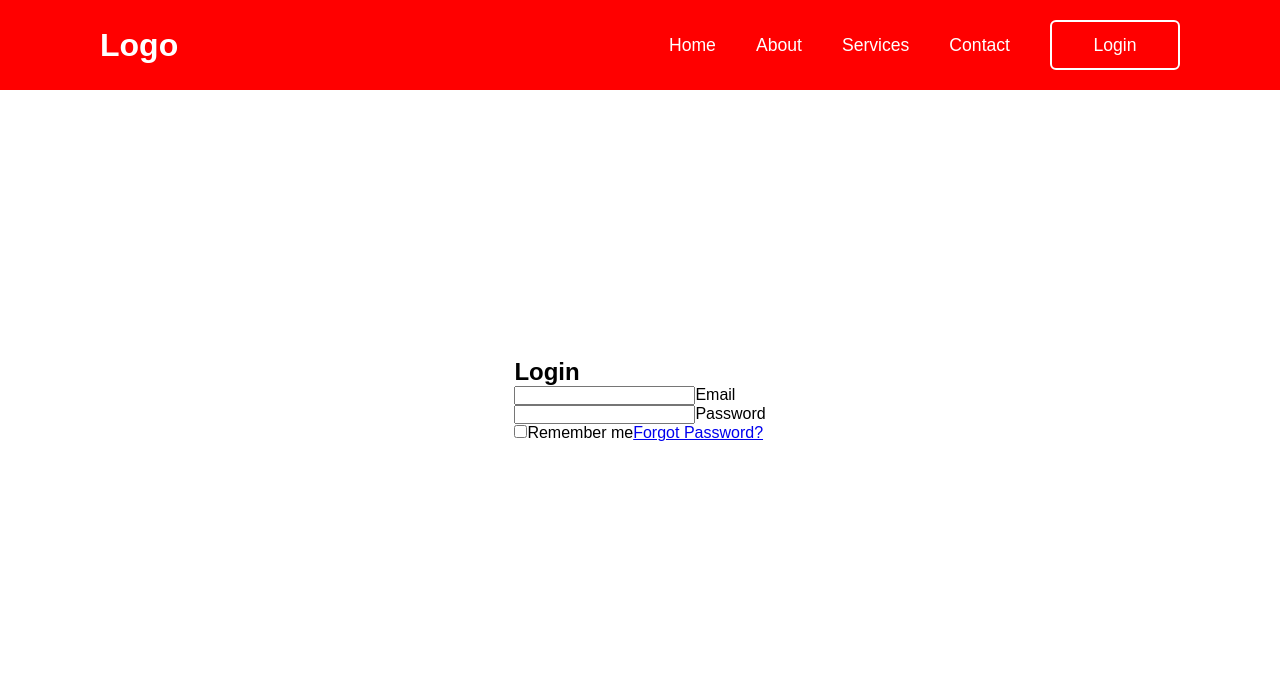
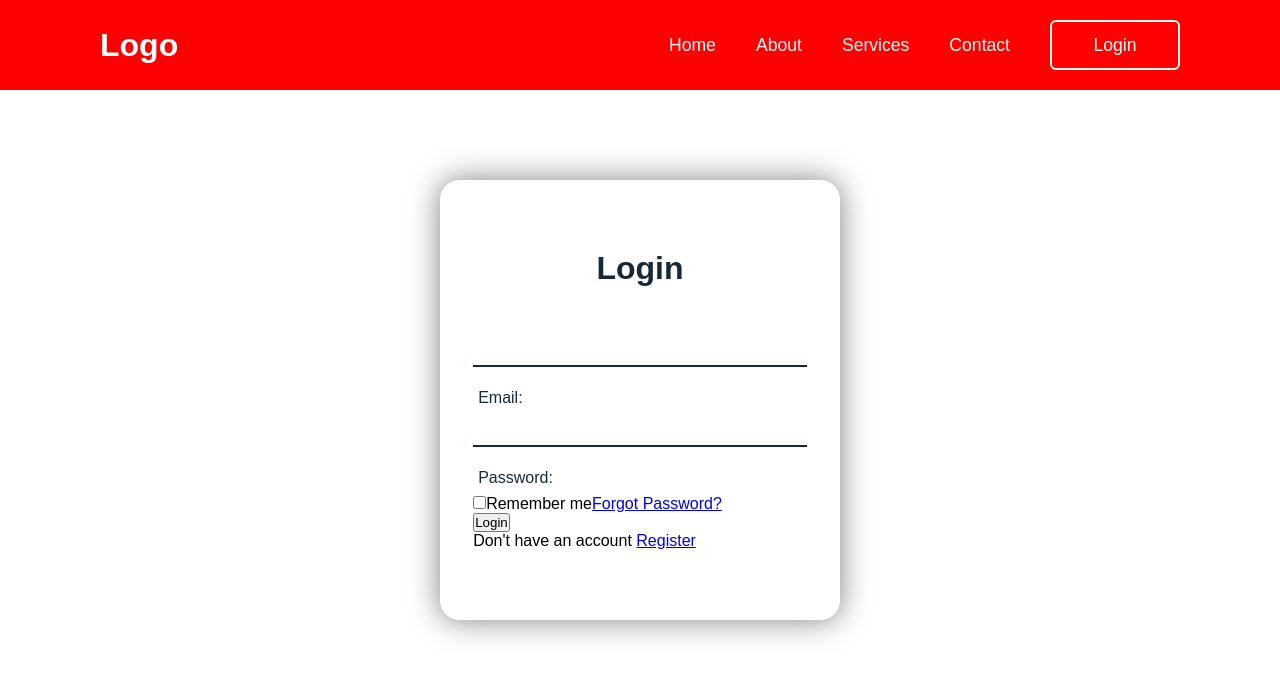
Before and after one commit to Elijah-Ohanya/React-pract, a React (Create React App) app: page / in a window 1280 px wide. Shown: the top 678 px of the page. Built offline with nearby package versions, Linux system fonts and the light colour scheme.

Commit message:
third commited file

```diff
--- a/src/Components/Main.js
+++ b/src/Components/Main.js
@@ -9,18 +9,24 @@ const Main = () => {
             <div className='input-box'>
               <span className='icon'></span>
               <input type='email' required/>
-              <label>Email</label>
+              <label>Email:</label>
             </div>
             <div className='input-box'>
               <span className='icon'></span>
               <input type='password' required/>
-              <label>Password</label>
-            </div>
+              <label>Password:</label>
+            </div> <br></br>
             <div className='remember-forgot'>
-              <label><input type='checkbox' />Remember me</label>
-              <a href='#'>Forgot Password?</a>
-            </div>
-
+                      <label>
+                          <input type='checkbox' />
+                          Remember me
+                      </label>
+                      <a href='#'>Forgot Password?</a>
+                  </div>
+                  <button type='submit' className='btn'>Login</button>
+                  <div className='login-register'>
+                      <p>Don't have an account <a href='#' className='register-link'>Register</a></p>
+                  </div>
           </form>
           </div>
       </div>
--- a/src/index.css
+++ b/src/index.css
@@ -85,3 +85,74 @@ header{
     color: #162938;
 
 }
+
+.wrapper{
+    position: relative;
+    width: 400px;
+    height: 440px;
+    background: transparent;
+    border: 2px solid rgba(255,255,255,.5);
+    border-radius: 20px;
+    backdrop-filter: blur(20px);
+    box-shadow:0 0 30px rgba(0,0,0,.5);
+    display: flex;
+    justify-content: center;
+    align-items: center;
+}
+
+.wrapper.form-box{
+    width: 100%;
+    padding: 40px ;
+
+}
+
+.form-box h2{
+    font-size: 2em;
+    color:#162938;
+    text-align: center;
+}
+
+.input-box{
+    position: relative;
+    width: 100%;
+    height: 50px;
+    border-bottom:2px solid #162938;
+    margin:30px 0;
+}
+
+.input-box label{
+    position: relative;
+    top: 50%;
+    left: 5px;
+    transform: translateY(-50%);
+    font-size: 1em;
+    color: #162938;
+    font-weight: 500;
+    pointer-events: none;
+    transform: .5s;
+}
+
+.input-box input:focus~label,
+.input-box input:valid~label{
+    top: 5px;
+}
+
+.input-box input {
+    width: 100%;
+    height: 100%;
+    background: transparent;
+    border: none;
+    outline: none;
+    font-size: 1em;
+    color: #162938;
+    font-weight:600 ;
+    padding: 0 35px 0 5px;
+}
+
+/* .input-box .icon{
+    position: absolute;
+    right:8px ;
+    font-size: 1.2em;
+    color: #162938;
+    line-height: 57px;
+} */
```
